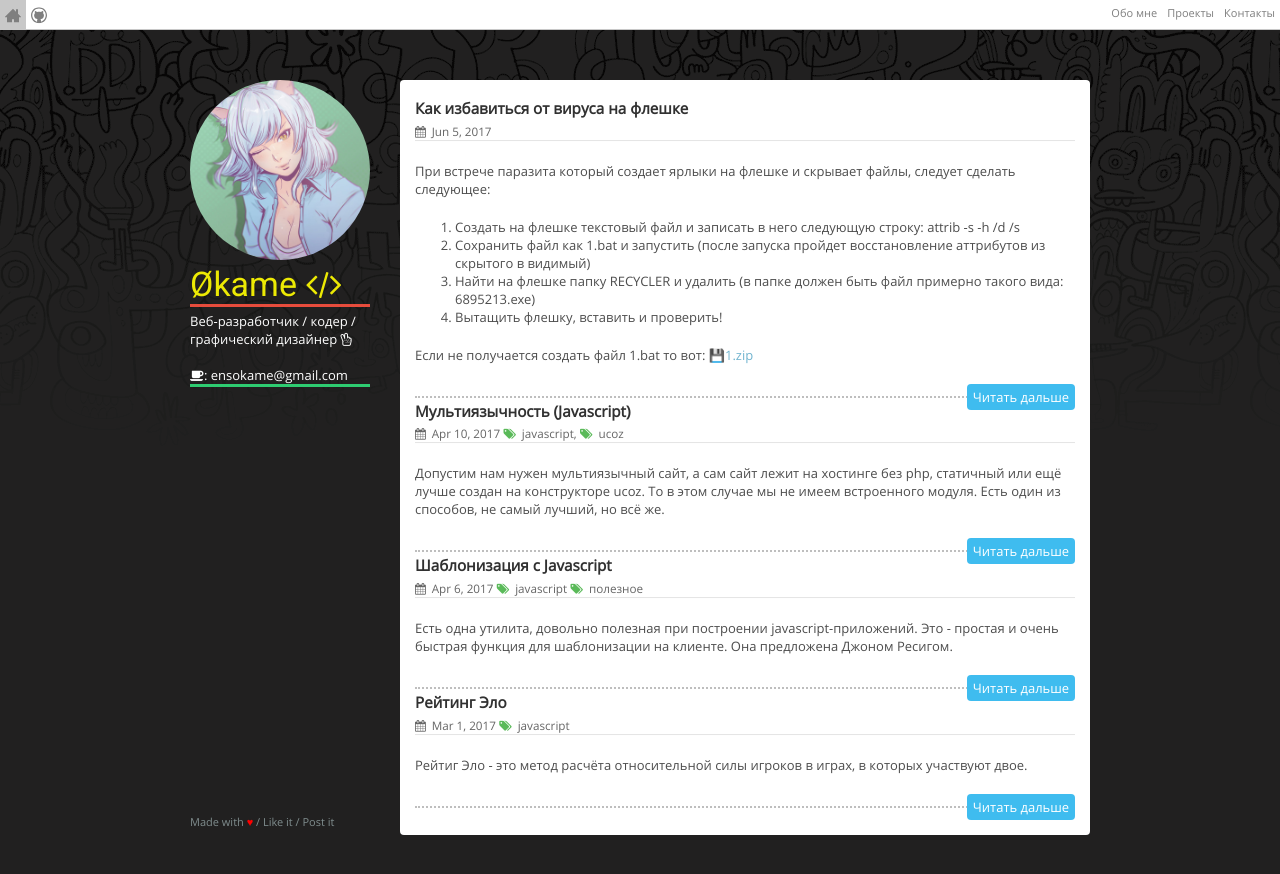
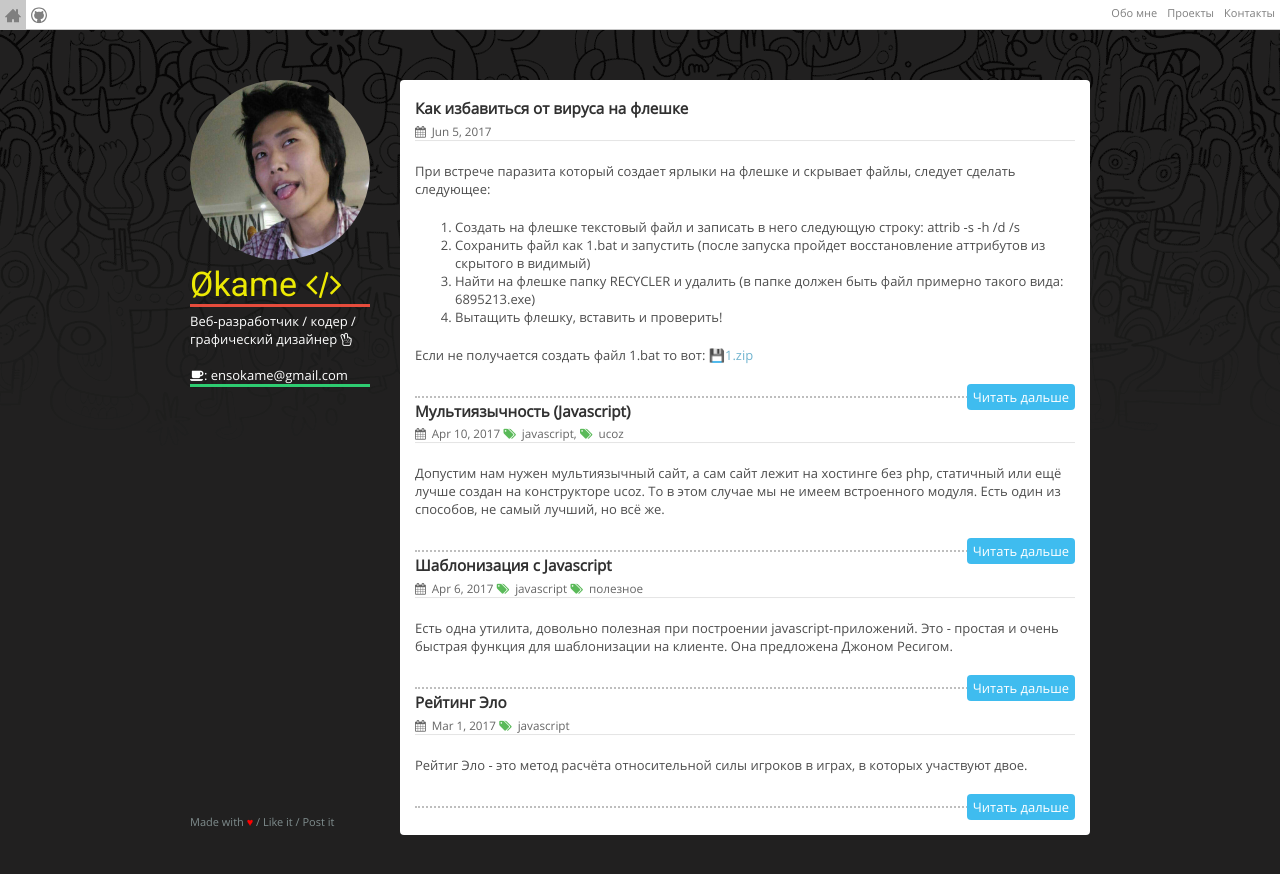
Before and after one commit to IOEnso/ioenso.github.io, a Jekyll site: the page built from index.html, in a window 1280 px wide. Shown: the top 874 px of the page. Built offline with Jekyll 4.4.1, drawn with Linux system fonts in a browser that asks for light colours.

Commit message:
Update _config.yml

```diff
--- a/_config.yml
+++ b/_config.yml
@@ -1,7 +1,7 @@
 name: Økame
 description: Веб-разработчик / кодер / графический дизайнер
 
-avatar: /assets/img/omi-av.jpg
+avatar: /assets/img/me_1.jpg
 
 footer-links:
   dribbble:
```
